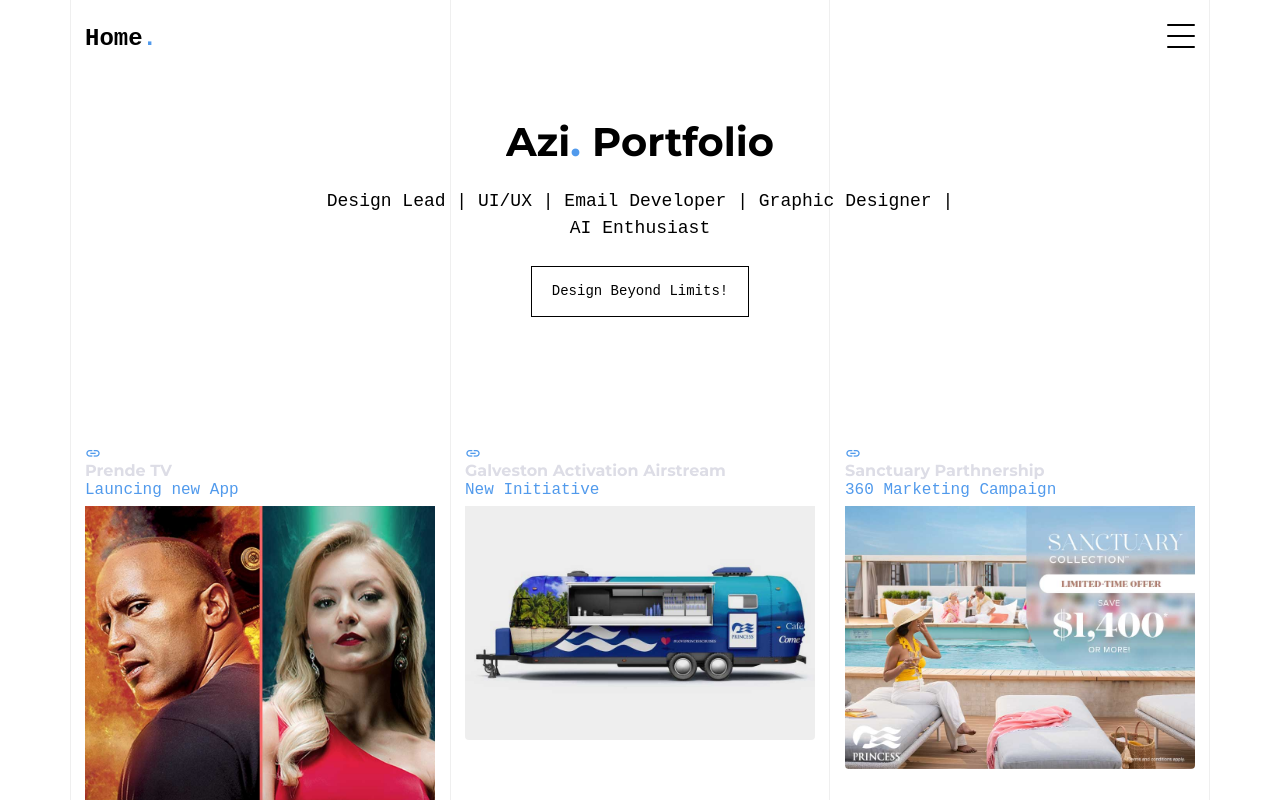
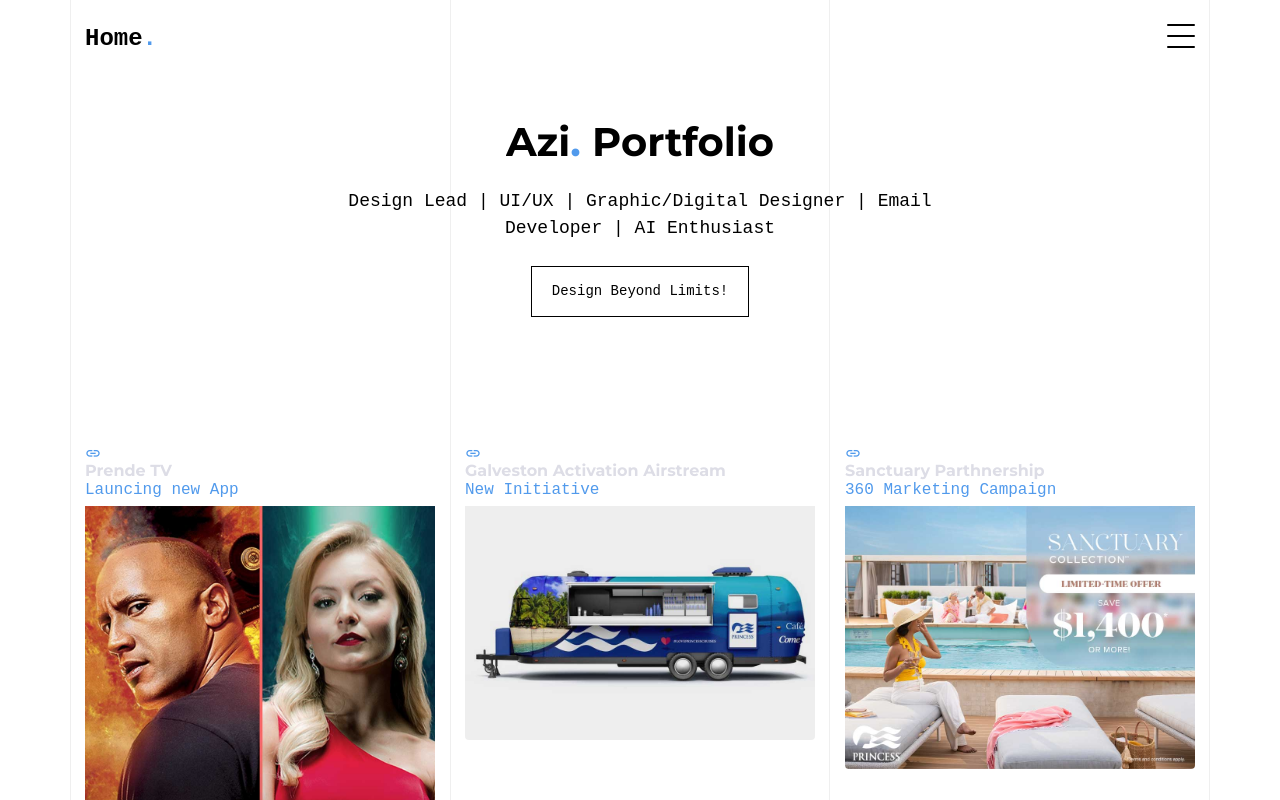
Before and after one commit to Azi88888/my-website, a plain HTML site: page index.html in a window 1280 px wide. Shown: the top 800 px of the page. Drawn offline with Linux system fonts and the light colour scheme; animation ran at ten frames a second; files whose address does not match are found by name; a web font is replaced by a local one.

Commit message:
commit to main

```diff
--- a/index.html
+++ b/index.html
@@ -94,7 +94,7 @@
         <div class="col-md-7">
           <h1 class="heading gsap-reveal-hero mb-3"><strong>Azi<span class="text-primary">.</span> Portfolio</strong></h1>
           <h2 class="subheading gsap-reveal-hero mb-4">
-            Design Lead | UI/UX | Email Developer | Graphic Designer | AI Enthusiast
+            Design Lead | UI/UX | Graphic/Digital Designer | Email Developer | AI Enthusiast
           </h2>
           <p class="gsap-reveal-hero"><a href="#contact-section" target="_blank" class="btn btn-outline-black">Design Beyond Limits!</a></p>
         </div>
@@ -303,7 +303,7 @@
           <div class="col-lg-7 mx-auto text-center author-wrap">
             <img src="images/person_1.jpg" alt="Image" class="img-fluid rounded-circle mb-3">
             <h3 class="text-black h5 font-weight-bold mb-2 gsap-reveal-hero">Azi Bode</h3>
-            <p class="gsap-reveal-hero">Design Lead | UI/UX | Email Developer | Graphic Designer | AI Enthusiast</p>
+            <p class="gsap-reveal-hero">Design Lead | UI/UX | Graphic/Digital Designer | Email Developer | AI Enthusiast</p>
           </div>
         </div>
 
```
Also changed, not shown: images/barclays-page-2.jpg (renamed from images/barclays-page-3.jpg), 2 other files.
